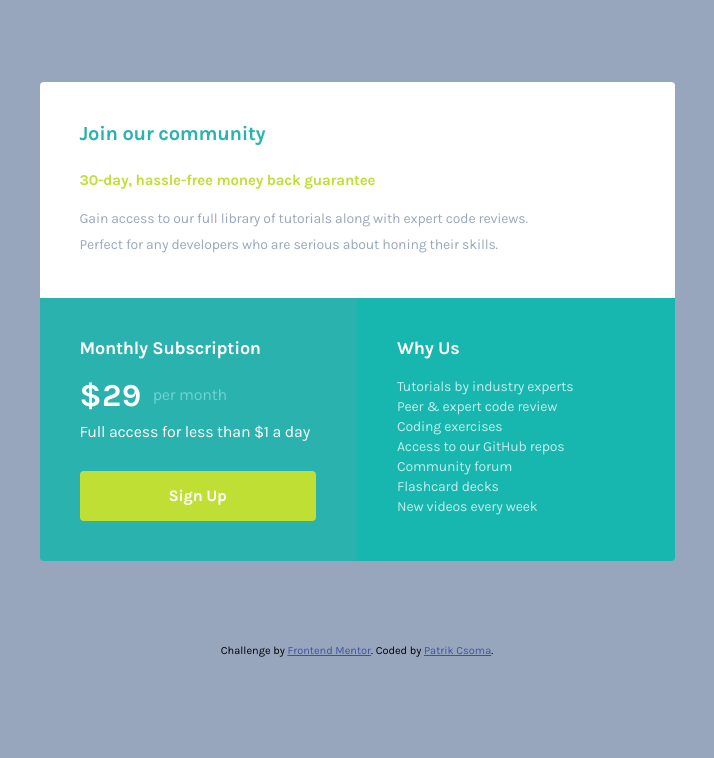
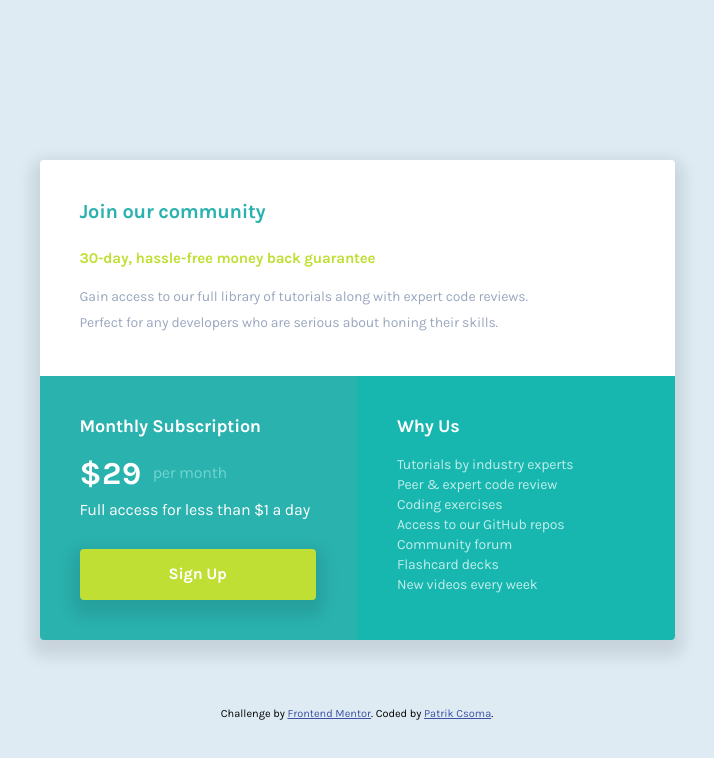
Before and after one commit to csompatt/Single-Price-Grid-Component, a plain HTML site: page index.html in a window 1280 px wide. Shown: the whole page, without its empty margins (283-997 px from the left). Drawn offline with Linux system fonts and the light colour scheme.

Commit message:
Position center
I positioned my grid layout to the center and add the shadow to the container and the button.

```diff
--- a/styles.css
+++ b/styles.css
@@ -15,7 +15,7 @@ html {
 
 body {
   width: 100vw;
-  background: rgb(152, 166, 189);
+  background: rgb(222, 235, 243);
 }
 
 .main-grid {
@@ -28,6 +28,7 @@ body {
     "two"
     "three";
   overflow: hidden;
+  box-shadow: 0 0.5rem 1rem 0.5rem rgba(0, 0, 0, 0.1);
 }
 
 .join {
@@ -70,6 +71,7 @@ body {
   text-decoration: none;
   background: rgb(192, 223, 52);
   line-height: 1.16875rem;
+  box-shadow: 0 0.5rem 1rem 0.5rem rgba(0, 0, 0, 0.1);
 }
 
 .subscription-p:nth-child(2) {
@@ -149,6 +151,20 @@ body {
 }
 
 @media (min-width: 1024px) {
+  body {
+    height: 100vh;
+    display: flex;
+    align-items: center;
+    justify-content: center;
+    flex-direction: column;
+    position: relative;
+  }
+
+  .footer {
+    position: absolute;
+    bottom: 5rem;
+  }
+
   .main-grid {
     width: 39.6875rem;
     grid-template-areas:
@@ -156,6 +172,7 @@ body {
       "two three";
     grid-template-columns: repeat(2, 1fr);
     grid-template-rows: 13.5rem 1fr;
+    margin: 0;
   }
 
   .join,
```
